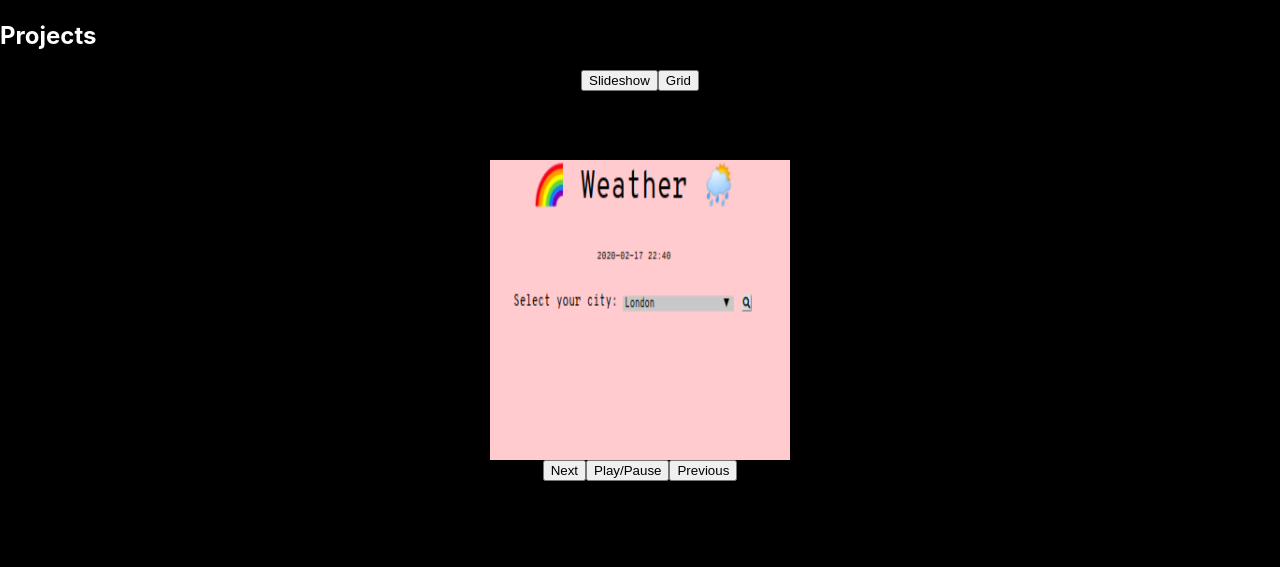
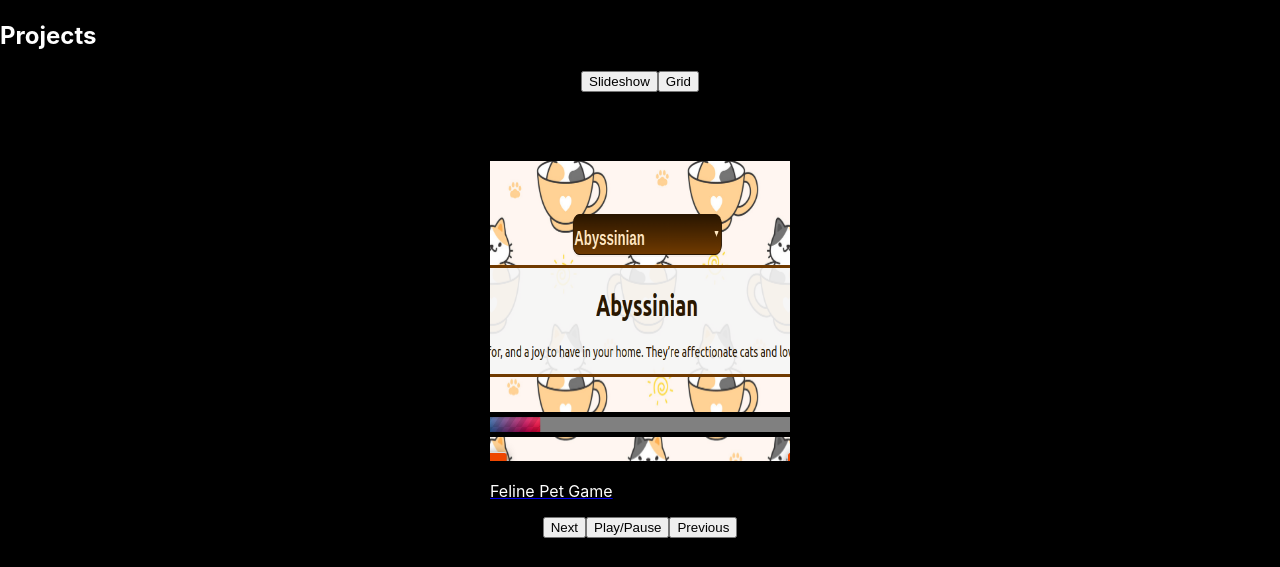
Before and after one commit to ReginaldJbeili/portfolio-website, a React (Create React App) app: page / in a window 1280 px wide. Shown: the part 1675-2242 px from the top of the page. Built offline with nearby package versions, Linux system fonts and the light colour scheme.

Commit message:
add single project functionality to slideshow

```diff
--- a/package.json
+++ b/package.json
@@ -8,6 +8,7 @@
     "@testing-library/user-event": "^7.2.1",
     "react": "^16.12.0",
     "react-dom": "^16.12.0",
+    "react-router-dom": "^5.1.2",
     "react-scripts": "3.3.1"
   },
   "scripts": {
--- a/src/Components/Projects.css
+++ b/src/Components/Projects.css
@@ -3,6 +3,7 @@
   height: 95vh;
   width: 100vw;
   max-width: 100%;
+  overflow-y: scroll;
 }
 
 .project-button-container {
--- a/src/Components/Projects.js
+++ b/src/Components/Projects.js
@@ -2,7 +2,8 @@ import React from "react";
 import "./Projects.css";
 import Grid from "./Grid";
 import Slideshow from "./Slideshow";
-// import { Route, Switch } from "react-router-dom";
+import { Link, Route, Switch } from "react-router-dom";
+import SingleProject from "./SingleProject";
 
 const Projects = () => {
   const [toggleSlideshow, setToggleSlideshow] = React.useState(true);
@@ -12,6 +13,7 @@ const Projects = () => {
       <h2>Projects</h2>
 
       <div className="project-button-container">
+        <Link to="/">
           <button
             onClick={() => {
               setToggleSlideshow(true);
@@ -20,6 +22,9 @@ const Projects = () => {
           >
             Slideshow
           </button>
+        </Link>
+
+        <Link to="/">
           <button
             onClick={() => {
               setToggleSlideshow(false);
@@ -28,9 +33,13 @@ const Projects = () => {
           >
             Grid
           </button>
+        </Link>
       </div>
-      {toggleSlideshow ? <Slideshow /> : null}
-      {toggleGrid ? <Grid /> : null}
+      <Switch>
+        <Route path="/singleproject" component={SingleProject} />
+        {toggleSlideshow ? <Route path="/" component={Slideshow} /> : null}
+        {toggleGrid ? <Route path="/" component={Grid} /> : null}
+      </Switch>
     </section>
   );
 };
--- /dev/null
+++ b/src/Components/SingleProject.css
@@ -0,0 +1,3 @@
+p {
+  font-size: 1rem;
+}
--- /dev/null
+++ b/src/Components/SingleProject.js
@@ -0,0 +1,25 @@
+import React from "react";
+import "./SingleProject.css";
+import { Redirect } from "react-router-dom";
+
+const SingleProject = ({ location }) => {
+  const singleProjectInfo = location.slideshowProps;
+  console.log(location.slideshowProps);
+  if (!singleProjectInfo) return <Redirect to="/" />;
+  return (
+    <>
+      <img src={singleProjectInfo.fullImage} alt={singleProjectInfo.name} />
+      <p className="white-text">Name: {singleProjectInfo.name}</p>
+      <p className="white-text">Description: {singleProjectInfo.description}</p>
+      <a className="white-text" href={singleProjectInfo.websiteUrl}>
+        website
+      </a>
+      <a className="white-text" href={singleProjectInfo.githubUrl}>
+        github
+      </a>
+      <p className="white-text">Stack: {singleProjectInfo.stack}</p>
+    </>
+  );
+};
+
+export default SingleProject;
--- a/src/Components/Slideshow.js
+++ b/src/Components/Slideshow.js
@@ -8,84 +8,102 @@ import imageSource5 from "../assets/project-images/snips/got.png";
 import imageSource6 from "../assets/project-images/snips/weather.png";
 import imageSource7 from "../assets/project-images/snips/heritage.png";
 import imageSource8 from "../assets/project-images/snips/cat-personality.png";
+
+import fullImageSource1 from "../assets/project-images/full-pics/humble.png";
+import fullImageSource2 from "../assets/project-images/full-pics/g2h.png";
+import fullImageSource3 from "../assets/project-images/full-pics/feline-fun.png";
+import fullImageSource4 from "../assets/project-images/full-pics/prepper.png";
+import fullImageSource5 from "../assets/project-images/full-pics/got.png";
+import fullImageSource6 from "../assets/project-images/full-pics/weather.png";
+import fullImageSource7 from "../assets/project-images/full-pics/heritage.png";
+import fullImageSource8 from "../assets/project-images/full-pics/cat-personality.png";
+import { Link } from "react-router-dom";
 const Slideshow = () => {
   const imageArray = [
     {
       image: imageSource1,
-      fullImage: "",
+      fullImage: fullImageSource1,
       name: "Gateway 2 Heritage",
       description: "",
       websiteUrl: "https://gateway2heritage.netlify.com",
       githubUrl: "https://github.com/fac18/t4b-g2h",
-      Stack: ""
+      stack: ""
     },
     {
       image: imageSource2,
-      fullImage: "",
+      fullImage: fullImageSource2,
       name: "humble",
       description: "",
       websiteUrl: "http://wearehumble.herokuapp.com",
       githubUrl: "https://github.com/fac18/humble",
-      Stack: ""
+      stack: ""
     },
     {
       image: imageSource3,
-      fullImage: "",
+      fullImage: fullImageSource3,
       name: "Feline Pet Game",
       description: "",
       websiteUrl: "https://feline-fun-mr-project.netlify.com",
       githubUrl: "https://github.com/ReginaldJbeili/feline-fun-mr-project",
-      Stack: ""
+      stack: ""
     },
     {
       image: imageSource4,
-      fullImage: "",
+      fullImage: fullImageSource4,
       name: "Prepper",
       description: "",
       websiteUrl: "https://jamarad.herokuapp.com",
       githubUrl: "https://github.com/ReginaldJbeili/week8-denk",
-      Stack: ""
+      stack: ""
     },
     {
       image: imageSource5,
-      fullImage: "",
+      fullImage: fullImageSource5,
       name: "Game of Thrones Clan Builder",
       description: "",
       websiteUrl: "",
       githubUrl:
         "https://github.com/ReginaldJbeili/week6-week7-FHIN-got-db-auth",
-      Stack: ""
+      stack: ""
     },
     {
       image: imageSource6,
-      fullImage: "",
+      fullImage: fullImageSource6,
       name: "Weather",
       description: "",
       websiteUrl: "https://bcln-weather-app.herokuapp.com",
       githubUrl: "https://github.com/ReginaldJbeili/week5-bcln-backend-api",
-      Stack: ""
+      stack: ""
     },
     {
       image: imageSource7,
-      fullImage: "",
+      fullImage: fullImageSource7,
       name: "UK heritage sites",
       description: "",
       websiteUrl: "https://week4-gmno-autocomplete.herokuapp.com",
       githubUrl: "https://github.com/fac18/week4-gmno-autocomplete",
-      Stack: ""
+      stack: ""
     },
     {
       image: imageSource8,
-      fullImage: "",
+      fullImage: fullImageSource8,
       name: "Cat Personality Test",
       description: "",
       websiteUrl: "https://fac18.github.io/week3-gmno-prrr-api/",
       githubUrl: "https://github.com/fac18/week3-gmno-prrr-api",
-      Stack: ""
+      stack: ""
     }
   ];
   const [imageCount, setImageCount] = React.useState(0);
+
   const image = imageArray[imageCount].image;
+  const name = imageArray[imageCount].name;
+  const fullImage = imageArray[imageCount].fullImage;
+  const description = imageArray[imageCount].description;
+  const websiteUrl = imageArray[imageCount].websiteUrl;
+  const githubUrl = image[imageCount].githubUrl;
+  const stack = image[imageCount].stack;
+
   const [togglePlay, setTogglePlay] = React.useState(false);
   console.log(togglePlay);
 
@@ -96,7 +114,7 @@ const Slideshow = () => {
         setImageCount(imageCount =>
           imageCount < imageArray.length - 1 ? imageCount + 1 : 0
         );
-      }, 1000);
+      }, 2000);
       return () => clearInterval(imageSlide);
     } else {
       clearInterval(imageSlide);
@@ -105,7 +123,22 @@ const Slideshow = () => {
   return (
     <div className="slideshow">
       <h1>slideshow test</h1>
-      <img src={image} alt="" />
+      <Link
+        to={{
+          pathname: "/singleproject",
+          slideshowProps: {
+            fullImage: fullImage,
+            name: name,
+            description: description,
+            websiteUrl: websiteUrl,
+            githubUrl: githubUrl,
+            stack: stack
+          }
+        }}
+      >
+        <img src={image} alt="" />
+        <p className="white-text">{name}</p>
+      </Link>
       <div className="button-container">
         <button
           onClick={() =>
```
Also changed, not shown: src/App.js (+3 -5 lines), 1 other file (tests, documents, lock files or other folders). Lines whose indentation alone changed are shown as unchanged.
